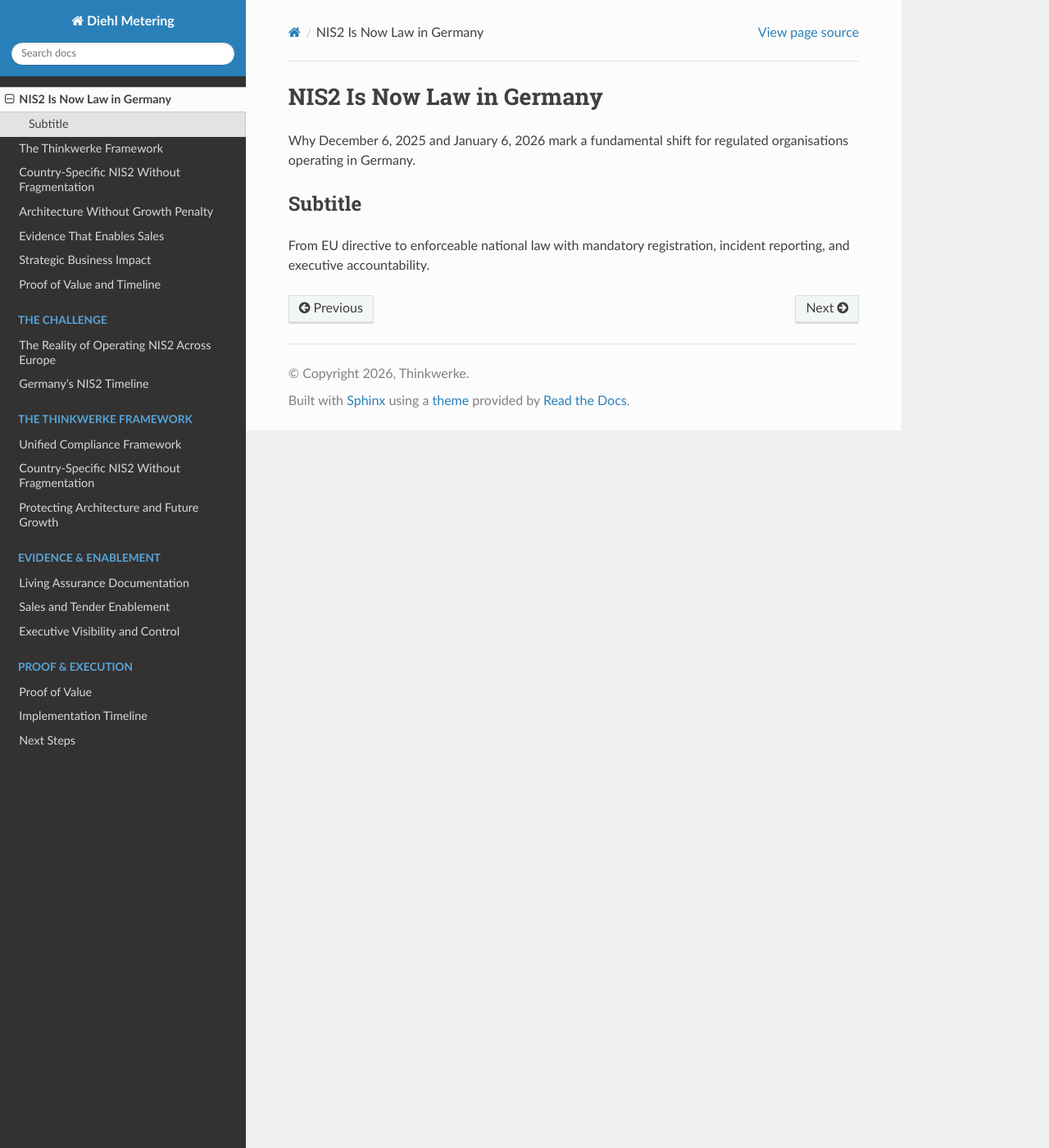
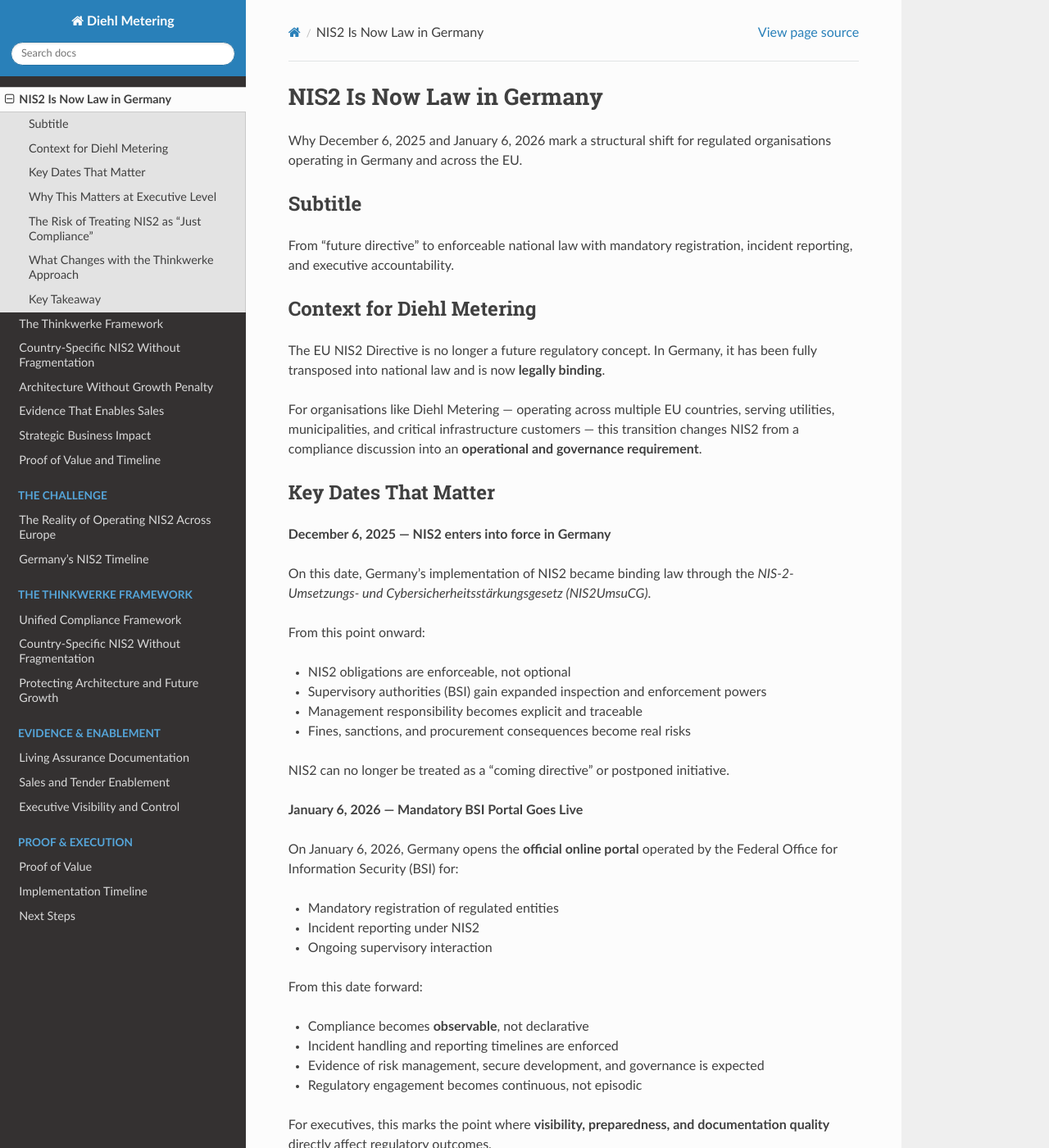
Before and after one commit to Mynkskhr/diehlmetering, a Sphinx documentation site: the page built from docs/source/nis2-2026.rst, in a window 1280 px wide and 1400 px high. Shown: the whole window at 82% size. Built offline with Sphinx 7.4.7 and the Read the Docs theme 3.1.0, drawn with Linux system fonts in a browser that asks for light colours; some of the changed text lies outside the part shown.

Commit message:
Update nis2-2026.rst

```diff
--- a/docs/source/nis2-2026.rst
+++ b/docs/source/nis2-2026.rst
@@ -1,11 +1,120 @@
 NIS2 Is Now Law in Germany
-=========================
+==========================
 
-Why December 6, 2025 and January 6, 2026 mark a fundamental shift for regulated
-organisations operating in Germany.
+Why December 6, 2025 and January 6, 2026 mark a structural shift for regulated
+organisations operating in Germany and across the EU.
 
 Subtitle
 --------
 
-From EU directive to enforceable national law with mandatory registration,
+From “future directive” to enforceable national law with mandatory registration,
 incident reporting, and executive accountability.
+
+Context for Diehl Metering
+--------------------------
+
+The EU NIS2 Directive is no longer a future regulatory concept.
+In Germany, it has been fully transposed into national law and is now
+**legally binding**.
+
+For organisations like Diehl Metering — operating across multiple EU countries,
+serving utilities, municipalities, and critical infrastructure customers —
+this transition changes NIS2 from a compliance discussion into an **operational
+and governance requirement**.
+
+Key Dates That Matter
+---------------------
+
+**December 6, 2025 — NIS2 enters into force in Germany**
+
+On this date, Germany’s implementation of NIS2 became binding law through the
+*NIS-2-Umsetzungs- und Cybersicherheitsstärkungsgesetz (NIS2UmsuCG)*.
+
+From this point onward:
+
+- NIS2 obligations are enforceable, not optional
+- Supervisory authorities (BSI) gain expanded inspection and enforcement powers
+- Management responsibility becomes explicit and traceable
+- Fines, sanctions, and procurement consequences become real risks
+
+NIS2 can no longer be treated as a “coming directive” or postponed initiative.
+
+**January 6, 2026 — Mandatory BSI Portal Goes Live**
+
+On January 6, 2026, Germany opens the **official online portal** operated by the
+Federal Office for Information Security (BSI) for:
+
+- Mandatory registration of regulated entities
+- Incident reporting under NIS2
+- Ongoing supervisory interaction
+
+From this date forward:
+
+- Compliance becomes **observable**, not declarative
+- Incident handling and reporting timelines are enforced
+- Evidence of risk management, secure development, and governance is expected
+- Regulatory engagement becomes continuous, not episodic
+
+For executives, this marks the point where **visibility, preparedness, and
+documentation quality** directly affect regulatory outcomes.
+
+Why This Matters at Executive Level
+-----------------------------------
+
+NIS2 explicitly strengthens management accountability.
+
+This includes:
+
+- Responsibility at Board, Division Board, SVP, and VP level
+- Obligation to ensure risk management measures are implemented
+- Oversight of secure development, vulnerability handling, and incident response
+- Personal accountability in cases of systemic failure or negligence
+
+NIS2 is therefore not an IT or security-only topic.
+It is a **governance, risk, and business continuity issue**.
+
+The Risk of Treating NIS2 as “Just Compliance”
+----------------------------------------------
+
+Organisations that approach NIS2 as a checkbox exercise face predictable risks:
+
+- Fragmented country-by-country implementations
+- Duplication of effort and documentation
+- Engineering teams becoming bottlenecks for explanations and evidence
+- Reactive responses to audits, incidents, and tenders
+- Inconsistent narratives toward regulators and customers
+
+This approach increases cost and uncertainty — without increasing assurance.
+
+What Changes with the Thinkwerke Approach
+-----------------------------------------
+
+Thinkwerke treats NIS2 as an **execution problem**, not a documentation problem.
+
+Instead of static policies, the focus is on:
+
+- Operational risk management embedded in engineering and cloud platforms
+- Continuous evidence generated through normal delivery processes
+- Clear separation between policy, implementation, and proof
+- Executive-accessible documentation that does not require technical translation
+- A single execution framework adaptable to country-specific NIS2 requirements
+
+This allows Diehl Metering to:
+
+- Comply with German law today
+- Adapt efficiently as other EU countries complete their NIS2 transpositions
+- Reuse the same evidence for ISO 27001, CRA, and customer assurance
+- Maintain growth and delivery speed without re-architecture
+
+Key Takeaway
+------------
+
+As of **December 6, 2025**, NIS2 is binding law in Germany.
+As of **January 6, 2026**, compliance becomes operationally visible through
+mandatory registration and reporting.
+
+NIS2 is no longer a future concern.
+
+The question for Diehl Metering is no longer *if* NIS2 applies —
+but **how it is executed, governed, and demonstrated** in a way that supports
+business strategy, sales, and long-term resilience.
```
